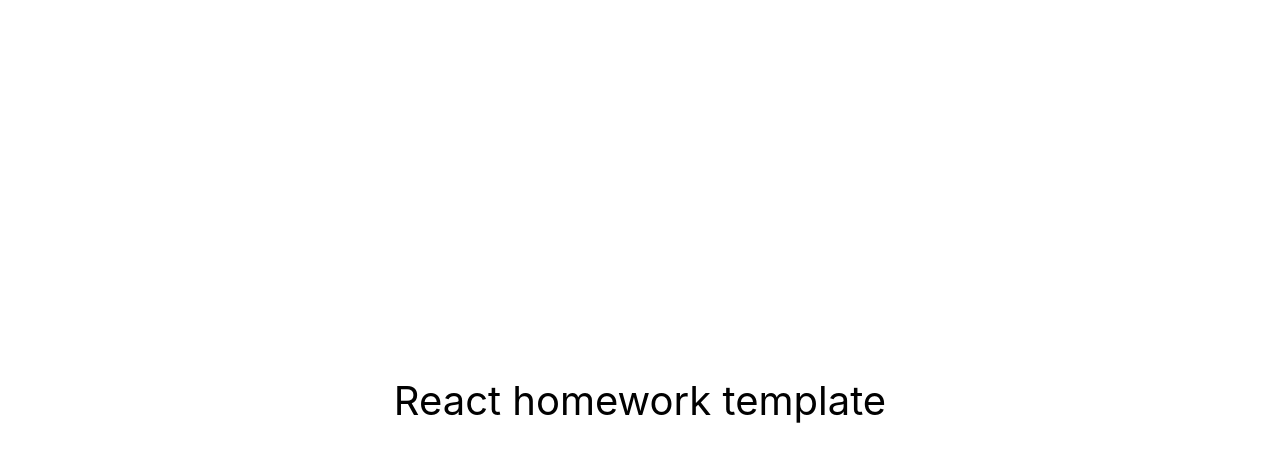
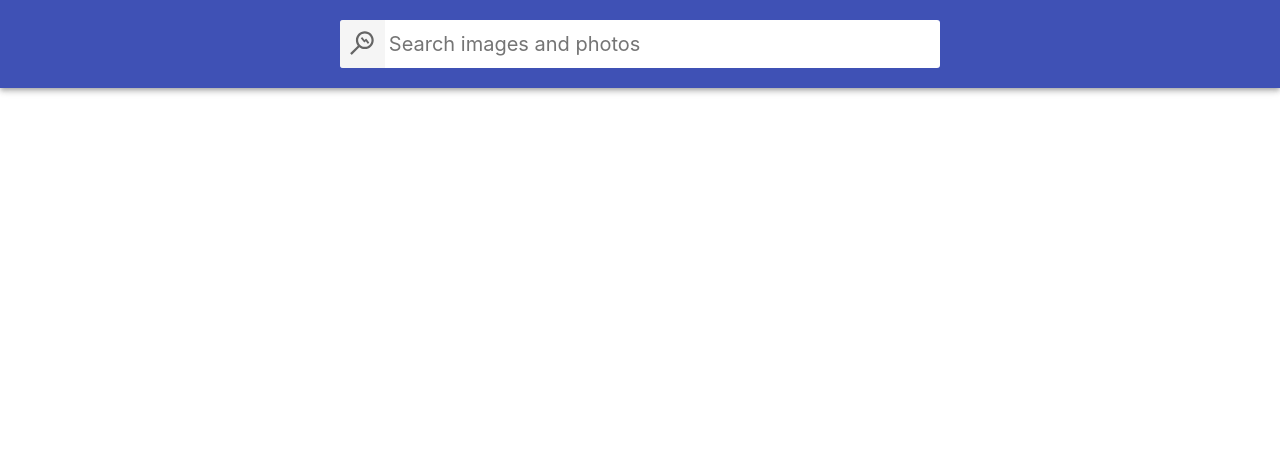
Before and after one commit to ArbakovMaxim/goit-react-hw-03-image-finder, a React (Create React App) app: page / in a window 1280 px wide. Shown: the top 462 px of the page. Built offline with nearby package versions, Linux system fonts and the light colour scheme.

Commit message:
DZ 3 test 2

```diff
--- a/package.json
+++ b/package.json
@@ -8,8 +8,10 @@
     "@testing-library/react": "^12.1.4",
     "@testing-library/user-event": "^13.5.0",
     "axios": "^0.27.2",
+    "formik": "^2.2.9",
     "react": "^18.1.0",
     "react-dom": "^18.1.0",
+    "react-icons": "^4.4.0",
     "react-scripts": "5.0.1",
     "styled-components": "^5.3.5",
     "web-vitals": "^2.1.3"
--- a/src/components/App.jsx
+++ b/src/components/App.jsx
@@ -1,16 +1,60 @@
-export const App = () => {
-  return (
-    <div
-      style={{
-        height: '100vh',
-        display: 'flex',
-        justifyContent: 'center',
-        alignItems: 'center',
-        fontSize: 40,
-        color: '#010101'
-      }}
-    >
-      React homework template
-    </div>
-  );
+import axios from 'axios';
+import { Searchbar } from 'components/Searchbar/Searchbar';
+import { Component } from 'react';
+
+axios.defaults.baseURL = 'https://pixabay.com/api/';
+const params = {
+  key: `27247276-2a88fcc64ac0c5c7b7477cb08`,
+  q: '',
+  image_type: 'photo',
+  orientation: 'horizontal',
+  safesearch: true,
+  perPage: 12,
+  page: 1,
 };
+
+export class App extends Component {
+  state = {
+    searchValue: '',
+    value: '',
+    status: 'idle',
+  };
+
+  componentDidMount() {
+    if (this.state.value !== '') {
+      this.fff();
+    }
+  }
+
+  fff = async params => {
+    try {
+      const response = await axios.get({ params });
+      console.log(response);
+      if (response.data.hits.length === 0) {
+        return;
+      } else {
+        this.setState({
+          value: response,
+        });
+        return response;
+      }
+    } catch (error) {
+      alert('нехера');
+    }
+  };
+
+  onSubmit = event => {
+    this.setState({
+      searchValue: event,
+    });
+    params.q = this.state.searchValue;
+  };
+
+  render() {
+    return (
+      <>
+        <Searchbar onSubmit={this.onSubmit} />
+      </>
+    );
+  }
+}
--- /dev/null
+++ b/src/components/Searchbar/Searchbar.jsx
@@ -0,0 +1,34 @@
+import { Formik } from 'formik';
+import {
+  Header,
+  SearchForm,
+  FormBtn,
+  SpanForm,
+  InputForm,
+  ImgForm,
+} from './Searchbar.styled';
+
+export const Searchbar = ({ onSubmit }) => {
+  const hendleSubmit = (values, { resetForm }) => {
+    onSubmit(values.searchValue);
+    resetForm();
+  };
+  return (
+    <Header>
+      <Formik initialValues={{ searchValue: '' }} onSubmit={hendleSubmit}>
+        <SearchForm>
+          <FormBtn type="submit">
+            <ImgForm />
+            <SpanForm>Searce</SpanForm>
+          </FormBtn>
+
+          <InputForm
+            type="text"
+            name="searchValue"
+            placeholder="Search images and photos"
+          />
+        </SearchForm>
+      </Formik>
+    </Header>
+  );
+};
--- /dev/null
+++ b/src/components/Searchbar/Searchbar.styled.js
@@ -0,0 +1,78 @@
+import styled from 'styled-components';
+import { AiOutlineMonitor } from 'react-icons/ai';
+import { Form, Field } from 'formik';
+
+export const Header = styled.header`
+  top: 0;
+  left: 0;
+  position: sticky;
+  z-index: 1100;
+  display: flex;
+  justify-content: center;
+  align-items: center;
+  min-height: 64px;
+  padding-right: 24px;
+  padding-left: 24px;
+  padding-top: 12px;
+  padding-bottom: 12px;
+  color: #fff;
+  background-color: #3f51b5;
+  box-shadow: 0px 2px 4px -1px rgba(0, 0, 0, 0.2),
+    0px 4px 5px 0px rgba(0, 0, 0, 0.14), 0px 1px 10px 0px rgba(0, 0, 0, 0.12);
+`;
+
+export const SearchForm = styled(Form)`
+  display: flex;
+  align-items: center;
+  width: 100%;
+  max-width: 600px;
+  background-color: #fff;
+  border-radius: 3px;
+  overflow: hidden;
+`;
+
+export const FormBtn = styled.button`
+  display: inline-block;
+  width: 48px;
+  height: 48px;
+  border: 0;
+  background-size: 40%;
+  background-repeat: no-repeat;
+  background-position: center;
+  opacity: 0.6;
+  transition: opacity 250ms cubic-bezier(0.4, 0, 0.2, 1);
+  cursor: pointer;
+  outline: none;
+
+  &:hover {
+    opacity: 1;
+  }
+`;
+
+export const SpanForm = styled.span`
+  position: absolute;
+  width: 1px;
+  height: 1px;
+  padding: 0;
+  overflow: hidden;
+  clip: rect(0, 0, 0, 0);
+  white-space: nowrap;
+  clip-path: inset(50%);
+  border: 0;
+`;
+
+export const InputForm = styled(Field)`
+  display: inline-block;
+  width: 100%;
+  font: inherit;
+  font-size: 20px;
+  border: none;
+  outline: none;
+  padding-left: 4px;
+  padding-right: 4px;
+`;
+
+export const ImgForm = styled(AiOutlineMonitor)`
+  width: 30px;
+  height: 30px;
+`;
--- /dev/null
+++ b/src/styles.css
@@ -0,0 +1,207 @@
+html {
+  box-sizing: border-box;
+  width: 100vw;
+  overflow-x: hidden;
+}
+
+*,
+*::before,
+*::after {
+  box-sizing: inherit;
+}
+
+body {
+  margin: 0;
+  font-family: -apple-system, BlinkMacSystemFont, 'Segoe UI', Roboto,
+    Oxygen-Sans, Ubuntu, Cantarell, 'Helvetica Neue', sans-serif;
+  color: #212121;
+  background-color: #fff;
+  -webkit-font-smoothing: antialiased;
+  -moz-osx-font-smoothing: grayscale;
+}
+
+img {
+  display: block;
+  max-width: 100%;
+  height: auto;
+}
+
+/*
+ * Стили компонента App
+ */
+.App {
+  display: grid;
+  grid-template-columns: 1fr;
+  grid-gap: 16px;
+  padding-bottom: 24px;
+}
+
+/*
+ * Стили компонента Searchbar
+ */
+/* .Searchbar {
+  top: 0;
+  left: 0;
+  position: sticky;
+  z-index: 1100;
+  display: flex;
+  justify-content: center;
+  align-items: center;
+  min-height: 64px;
+  padding-right: 24px;
+  padding-left: 24px;
+  padding-top: 12px;
+  padding-bottom: 12px;
+  color: #fff;
+  background-color: #3f51b5;
+  box-shadow: 0px 2px 4px -1px rgba(0, 0, 0, 0.2),
+    0px 4px 5px 0px rgba(0, 0, 0, 0.14), 0px 1px 10px 0px rgba(0, 0, 0, 0.12);
+} */
+
+/*
+ * Стили компонента SearchForm
+ */
+/* .SearchForm {
+  display: flex;
+  align-items: center;
+  width: 100%;
+  max-width: 600px;
+  background-color: #fff;
+  border-radius: 3px;
+  overflow: hidden;
+}
+
+.SearchForm-button {
+  display: inline-block;
+  width: 48px;
+  height: 48px;
+  border: 0;
+  background-image: url('https://image.flaticon.com/icons/svg/149/149852.svg');
+  background-size: 40%;
+  background-repeat: no-repeat;
+  background-position: center;
+  opacity: 0.6;
+  transition: opacity 250ms cubic-bezier(0.4, 0, 0.2, 1);
+  cursor: pointer;
+  outline: none;
+}
+
+.SearchForm-button:hover {
+  opacity: 1;
+}
+
+.SearchForm-button-label {
+  position: absolute;
+  width: 1px;
+  height: 1px;
+  padding: 0;
+  overflow: hidden;
+  clip: rect(0, 0, 0, 0);
+  white-space: nowrap;
+  clip-path: inset(50%);
+  border: 0;
+}
+
+.SearchForm-input {
+  display: inline-block;
+  width: 100%;
+  font: inherit;
+  font-size: 20px;
+  border: none;
+  outline: none;
+  padding-left: 4px;
+  padding-right: 4px;
+}
+
+.SearchForm-input::placeholder {
+  font: inherit;
+  font-size: 18px;
+}
+ */
+/*
+ * Стили компонента ImageGallery
+ */
+.ImageGallery {
+  display: grid;
+  max-width: calc(100vw - 48px);
+  grid-template-columns: repeat(auto-fill, minmax(320px, 1fr));
+  grid-gap: 16px;
+  margin-top: 0;
+  margin-bottom: 0;
+  padding: 0;
+  list-style: none;
+  margin-left: auto;
+  margin-right: auto;
+}
+
+/*
+ * Стили компонента ImageGalleryItem
+ */
+.ImageGalleryItem {
+  border-radius: 2px;
+  box-shadow: 0px 1px 3px 0px rgba(0, 0, 0, 0.2),
+    0px 1px 1px 0px rgba(0, 0, 0, 0.14), 0px 2px 1px -1px rgba(0, 0, 0, 0.12);
+}
+
+.ImageGalleryItem-image {
+  width: 100%;
+  height: 260px;
+  object-fit: cover;
+  transition: transform 250ms cubic-bezier(0.4, 0, 0.2, 1);
+}
+
+.ImageGalleryItem-image:hover {
+  transform: scale(1.03);
+  cursor: zoom-in;
+}
+
+/*
+ * Стили компонента Modal
+ */
+
+.Overlay {
+  position: fixed;
+  top: 0;
+  left: 0;
+  width: 100vw;
+  height: 100vh;
+  display: flex;
+  justify-content: center;
+  align-items: center;
+  background-color: rgba(0, 0, 0, 0.8);
+  z-index: 1200;
+}
+
+.Modal {
+  max-width: calc(100vw - 48px);
+  max-height: calc(100vh - 24px);
+}
+
+/*
+* Стили компонента Buton (Load more)
+*/
+.Button {
+  padding: 8px 16px;
+  border-radius: 2px;
+  background-color: #3f51b5;
+  transition: all 250ms cubic-bezier(0.4, 0, 0.2, 1);
+  text-align: center;
+  display: inline-block;
+  color: #fff;
+  border: 0;
+  text-decoration: none;
+  cursor: pointer;
+  font-family: inherit;
+  font-size: 18px;
+  line-height: 24px;
+  font-style: normal;
+  font-weight: 500;
+  min-width: 180px;
+  box-shadow: 0px 3px 1px -2px rgba(0, 0, 0, 0.2),
+    0px 2px 2px 0px rgba(0, 0, 0, 0.14), 0px 1px 5px 0px rgba(0, 0, 0, 0.12);
+}
+
+.Button:hover,
+.Button:focus {
+  background-color: #303f9f;
+}
```
Also changed, not shown: src/components/ImageGallery/ImageGallery.jsx (added, +9 -0 lines), 1 other file (tests, documents, lock files or other folders).
